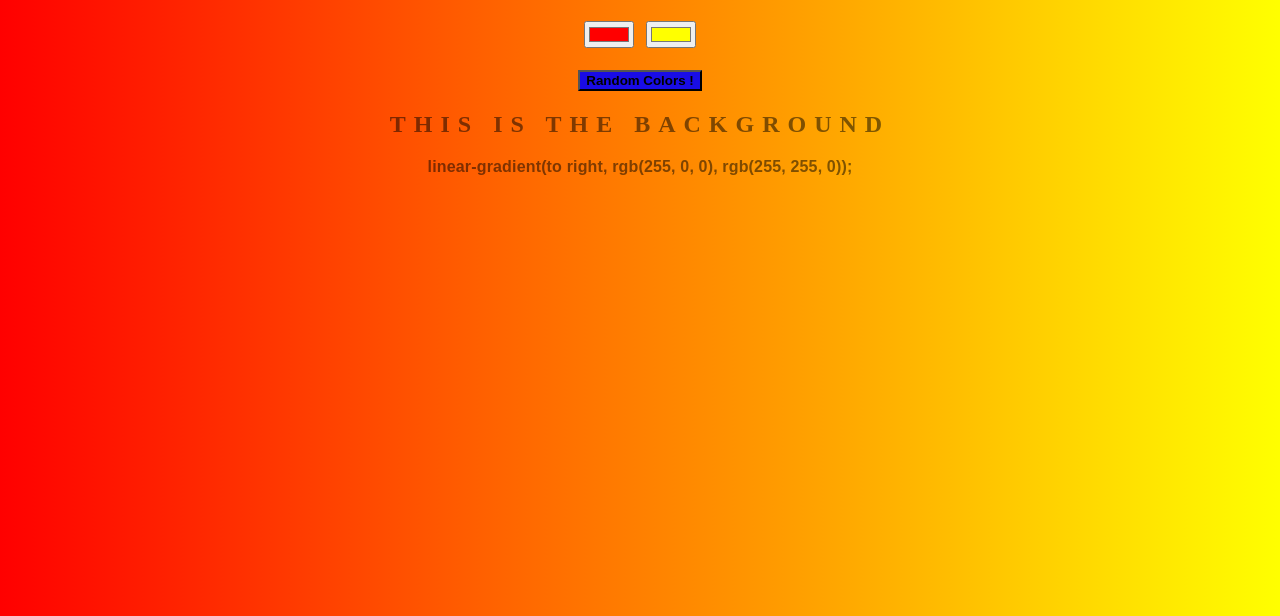
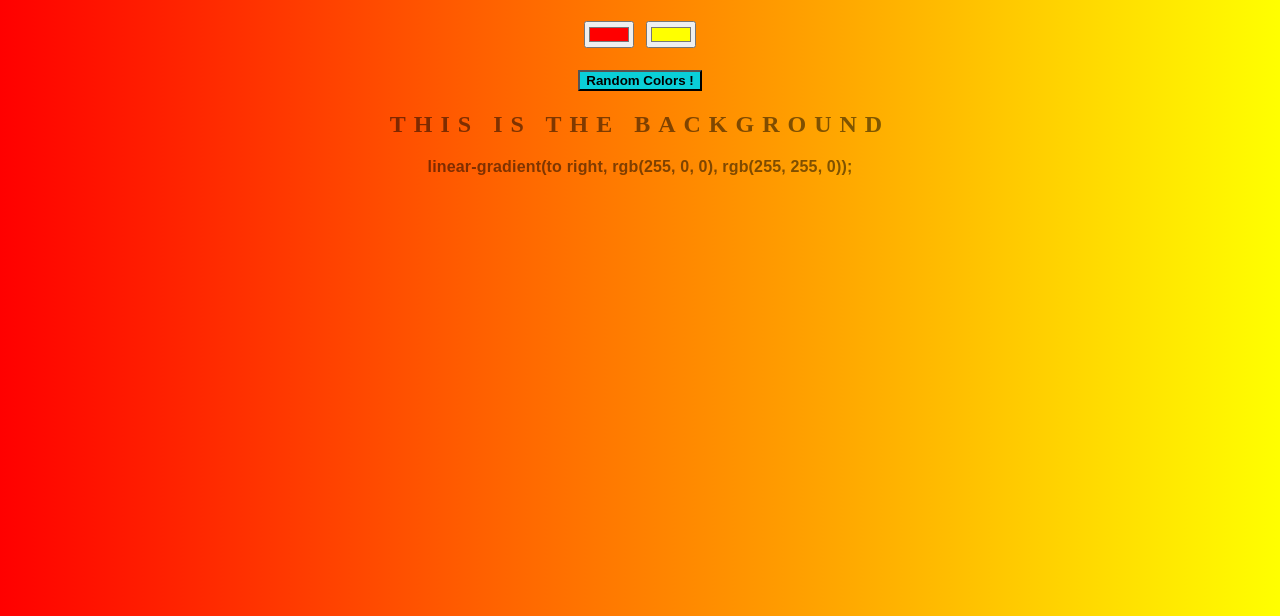
Before and after one commit to natan7366/Background-Generator, a website with bundled scripts: page index.html in a window 1280 px wide. Shown: the part 184-800 px from the top of the page. Built offline with nearby package versions, Linux system fonts and the light colour scheme.

Commit message:
Update style.css
changing the color of the "random-color" button to a bright one

```diff
--- a/style.css
+++ b/style.css
@@ -28,5 +28,5 @@ h3 {
 
 button{
     margin-top: 22px;
-    background: rgba(0,0,255,0.9);
+    background: #0ACFD8;
 }
```
